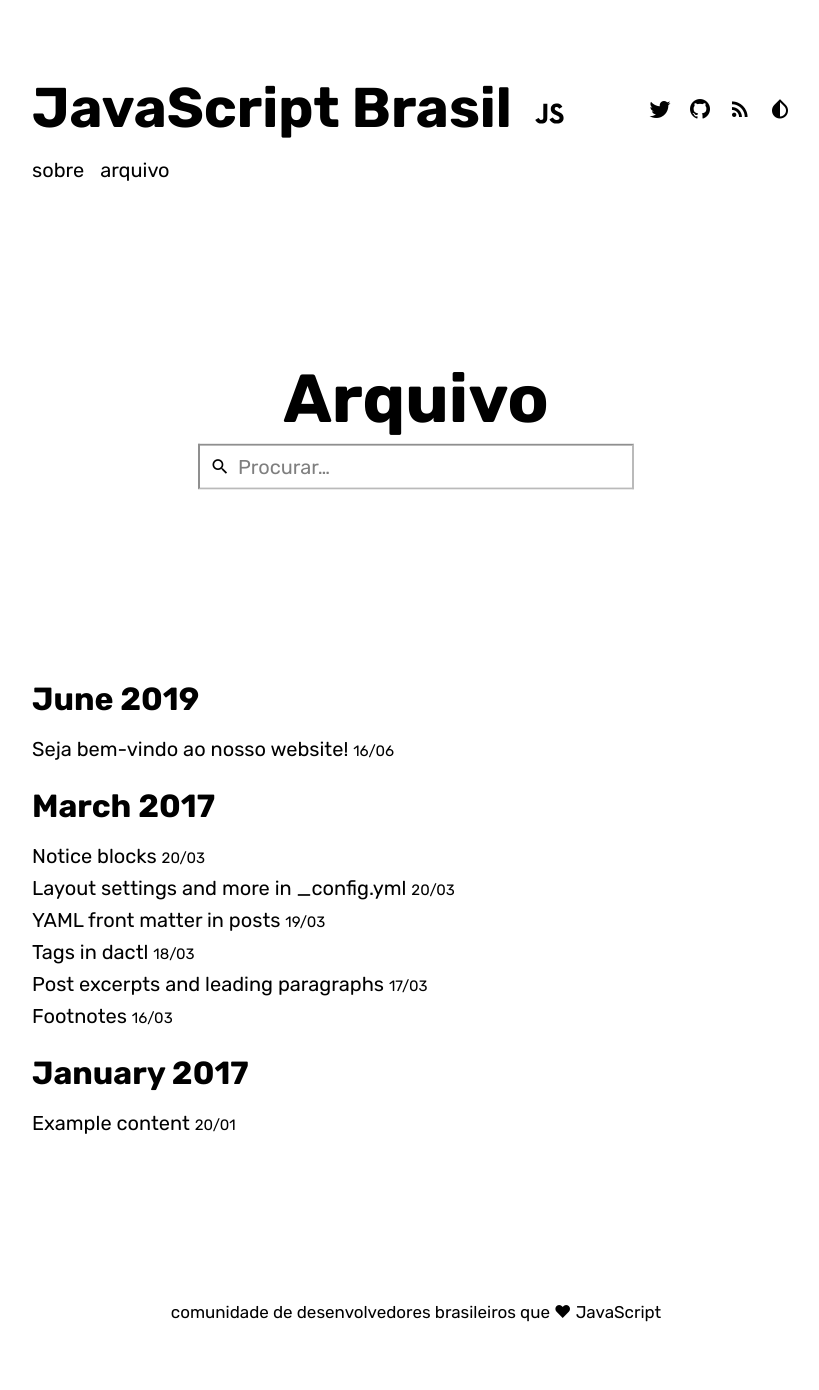
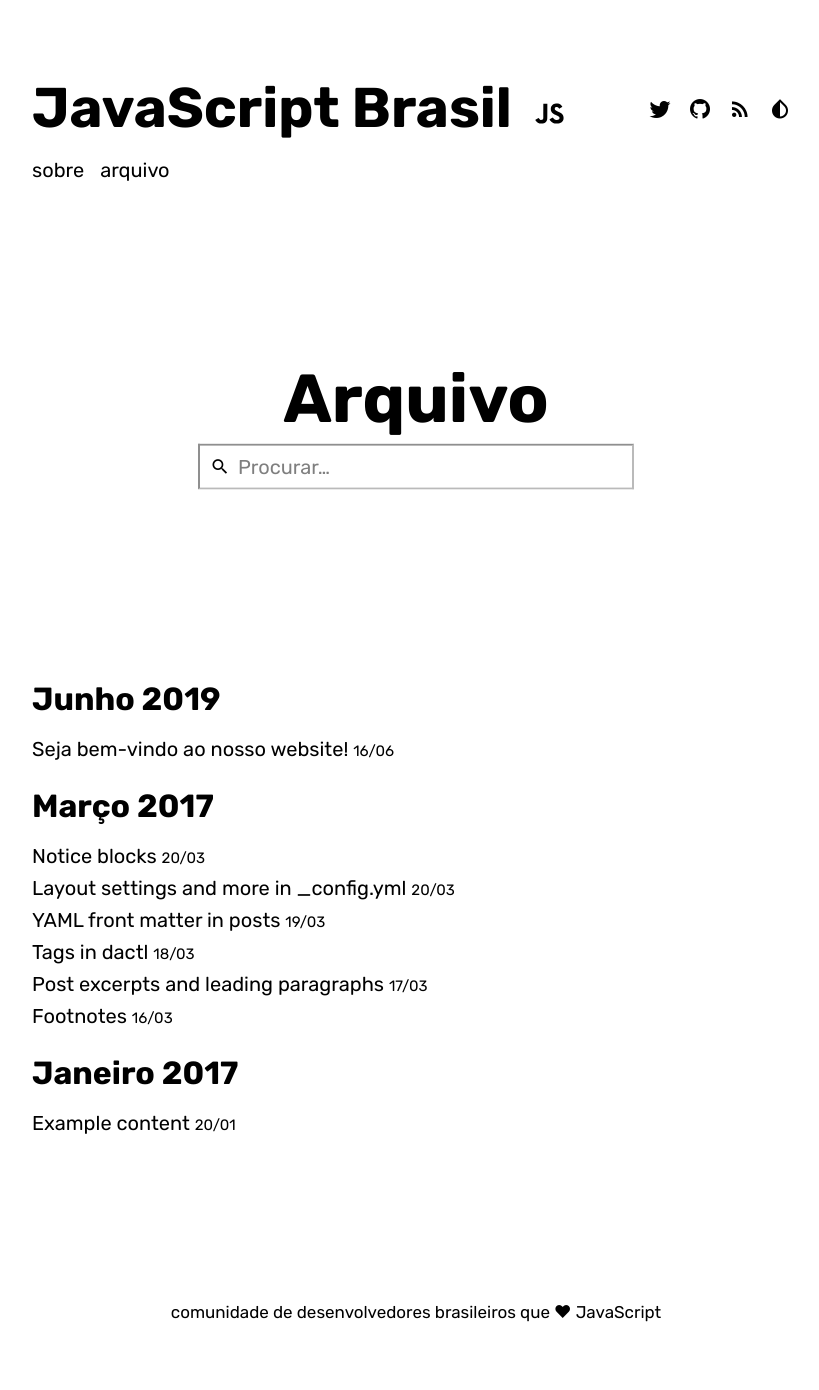
Before and after one commit to bybrunodotdev/javascriptbrasil.github.io, a Jekyll site: the page built from archive.md, in a window 1280 px wide. Shown: the whole page, without its empty margins (224-1043 px from the left). Built offline with Jekyll 4.4.1, drawn with Linux system fonts in a browser that asks for light colours; some web fonts are replaced; some of the changed lines change nothing that is shown.

Commit message:
Update date_custom_short.html

```diff
--- a/_includes/utils/date_custom_short.html
+++ b/_includes/utils/date_custom_short.html
@@ -7,7 +7,7 @@
 {% comment %}-------- Test if we have a date to process --------{% endcomment %}
 {% if processed_date %}
 
-    {% assign month = "January,February,March,April,May,June,July,August,September,October,November,December" | split: "," %}
+    {% assign month = "Janeiro,Fevereiro,Março,Abril,Maio,Junho,Julho,Agosto,Setembro,Outubro,Novembro,Dezembro" | split: "," %}
 
     {% assign month_index = processed_date | date: "%m" | minus: 1 %}
 
```
